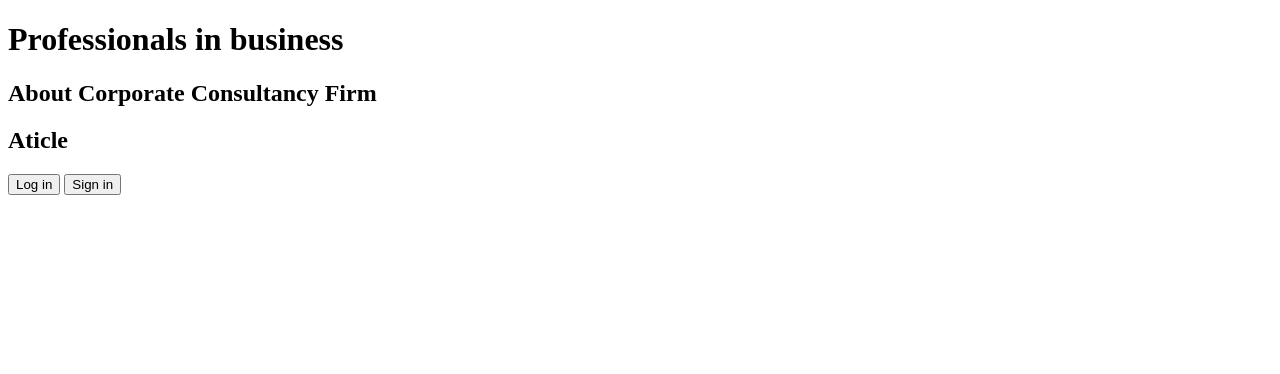
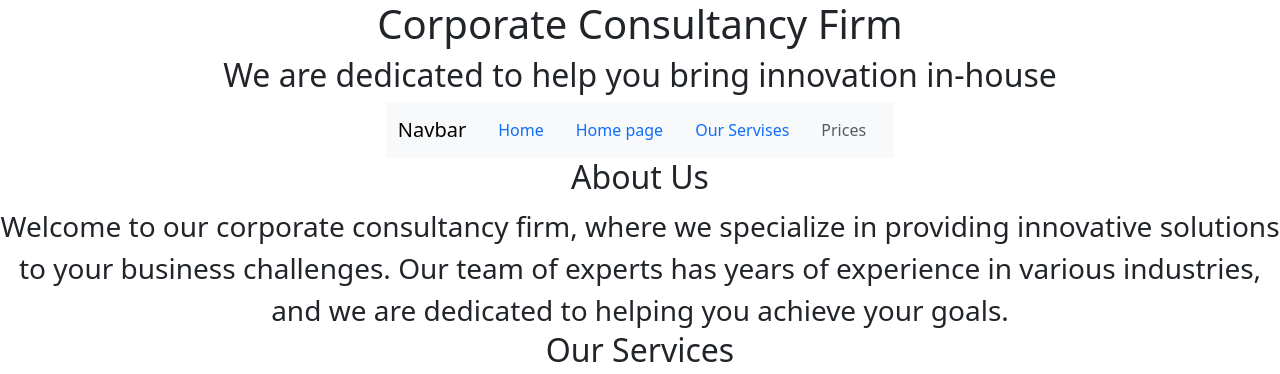
Before and after one commit to Tlotliso19/-Corporate-Consultancy-Firm, a Flask app: page / in a window 1280 px wide. Shown: the top 374 px of the page. Before the commit the page ends 195 px from the top, so only its background shows below. Run offline with Flask 3, Linux system fonts and the light colour scheme; some libraries are stand-ins or nearby versions.

Commit message:
added home page

```diff
--- a/app.py
+++ b/app.py
@@ -1,3 +1,4 @@
+import psycopg2
 
 from flask import Flask, render_template
 app= Flask(__name__)
--- /dev/null
+++ b/database.py/database.py
@@ -0,0 +1,2 @@
+#conn_str = f"dbname={corporate} user={tlotlisomakoboshane917@gmail.com} password={Erik@199} host={Neon Console} port={PORT} sslmode=require"
+#conn = psycopg2.connect(conn_str)
--- a/templates/homepage.html
+++ b/templates/homepage.html
@@ -1,16 +1,92 @@
 <!DOCTYPE html>
-<html>
-<head>
-  <title>Corporate Consultancy Firm</title><h1> Professionals in business</h1>
-  <div><h2> About Corporate Consultancy Firm </h2>
+<html lang="en">
+  <style>
+
+    .nav{justify-content:center;}
+
+    #services{
+     display: inline-flex;
+    justify-content:lelf;
+  color:blue;}
+    p{ font-size:28px;}
+
+  </style>
 
 
-  </div><div>
-  <h2> Aticle </h2></div><div> <button> Log in </button> <button> Sign in </button></div>
+   <div class="grid text-center"> <head>  <meta charset="utf-8">
+  <meta name="viewport" content="width=device-width, initial-scale=1">
 
-</head>
+  <div class=""><title>Corporate Consultancy Firm</title>
+   <link href="https://cdn.jsdelivr.net/npm/bootstrap@5.3.3/dist/css/bootstrap.min.css" rel="stylesheet" integrity="sha384-QWTKZyjpPEjISv5WaRU9OFeRpok6YctnYmDr5pNlyT2bRjXh0JMhjY6hW+ALEwIH" crossorigin="anonymous">
+      <h1 class= header>Corporate Consultancy Firm</h1>
+      <h2 class= header>We are dedicated to help you bring innovation in-house</h2>
+    <div class=nav><nav class="navbar navbar-expand-lg bg-body-tertiary">
+      <div class="container-fluid">
+        <a class="navbar-brand" href="#">Navbar</a>
+        <button class="navbar-toggler" type="button" data-bs-toggle="collapse" data-bs-target="#navbarNav" aria-controls="navbarNav" aria-expanded="false" aria-label="Toggle navigation">
+          <span class="navbar-toggler-icon"></span>
+        </button>
+        <div class="collapse navbar-collapse" id="navbarNav">
+          <ul class="nav justify-content-center">
+            <li class="nav-item">
+              <a class="nav-link active" aria-current="page" href="#">Home</a>
+            </li>
+            <li class="nav-item">
+              <a class="nav-link" href="#">Home page</a>
+            </li>
+            <li class="nav-item">
+              <a class="nav-link" href="#">Our Servises</a>
+            </li>
+            <li class="nav-item">
+              <a class="nav-link disabled" aria-disabled="true">Prices</a>
+            </li>
+          </ul>
+        </div>
+      </div>
+    </nav></div> </div>
+
+             </head> <body>
 
 
-  <body></body>
 
-</html>
+                <div>
+    <h2>About Us</h2>
+    <p class=nav>Welcome to our corporate consultancy firm, where we specialize in providing innovative solutions to your business challenges. Our team of experts has years of experience in various industries, and we are dedicated to helping you achieve your goals.</p>
+    <h2>Our Services</h2>
+
+     <div id=services> <ul> <li class="list-group-item"><a href="#" class="list-group-item list-group-item-action">Business Planning</a></li>
+      <li class="list-group-item"><a href="#" class="list-group-item list-group-item-action">Financial Analysis</a></li>
+      <li class="list-group-item"><a href="#" class="list-group-item list-group-item-action">Marketing Strategy</a></li>
+      <li class="list-group-item"><a href="#" class="list-group-item list-group-item-action">Operations Consulting</a></li>
+      <li class="list-group-item"><a href="#" class="list-group-item list-group-item-action">Project Management</a></li>
+      <li class="list-group-item"><a href="#" class="list-group-item list-group-item-action"> Accounting and Financial Reporting </a></li>
+    </ul> <img src="https://replit.com/@tlotlisomakobos/-Corporate-Consultancy-Firm#.git/static/DiSalvio_Articolo_Innovation_600x600.jpg " alt="Inovation at its core" class="img-fluid">  </div>
+    <h2>Contact Us</h2>
+    <p class=nav>If you have any questions or would like to discuss your business needs, please feel free to contact us using the form below or by email at <a href="mailto:tlotlisomakoboshane917@gmail.com">info@corporateconsultancyfirm.com</a>.</p>
+
+
+
+
+
+   <div class= ""><img src='https://replit.com/@tlotlisomakobos/-Corporate-Consultancy-Firm#.git/static/C-2020-3-Hofland-01-groot%20(1).png'  class="img-fluid" width='200' height='200'>
+    <h2> My Potfolio of Evidence  </h2>
+     <h3> Machine Learning Models</h3>
+     <p> First Model </p><p> Description</p>
+  <div><p> TODO: An article </p> <img> </div>
+     </div>
+     <script src="https://cdn.jsdelivr.net/npm/bootstrap@5.3.3/dist/js/bootstrap.bundle.min.js" integrity="sha384-YvpcrYf0tY3lHB60NNkmXc5s9fDVZLESaAA55NDzOxhy9GkcIdslK1eN7N6jIeHz" crossorigin="anonymous"></script>
+
+               </div>
+
+  </body> </div> <footer>
+
+
+    <img src="" alt= "logo" width="200" height="200">
+    <button>Careers </button>
+    <p><span>Location <em>Maseru</em></span> </p>
+    <p>Copyright © 2023 Corporate Consultancy Firm</p>
+    <C></C>
+    <div class= email ><P> Contact Us</P><button class= button> Contact</button></div>
+
+  </footer></div>
+  </html>
--- /dev/null
+++ b/templates/services.html
@@ -0,0 +1 @@
+#f1f1f1;padding: 20px;text-align: center;
```
Also changed, not shown: pyproject.toml (added, +17 -0 lines), 1 other file.
